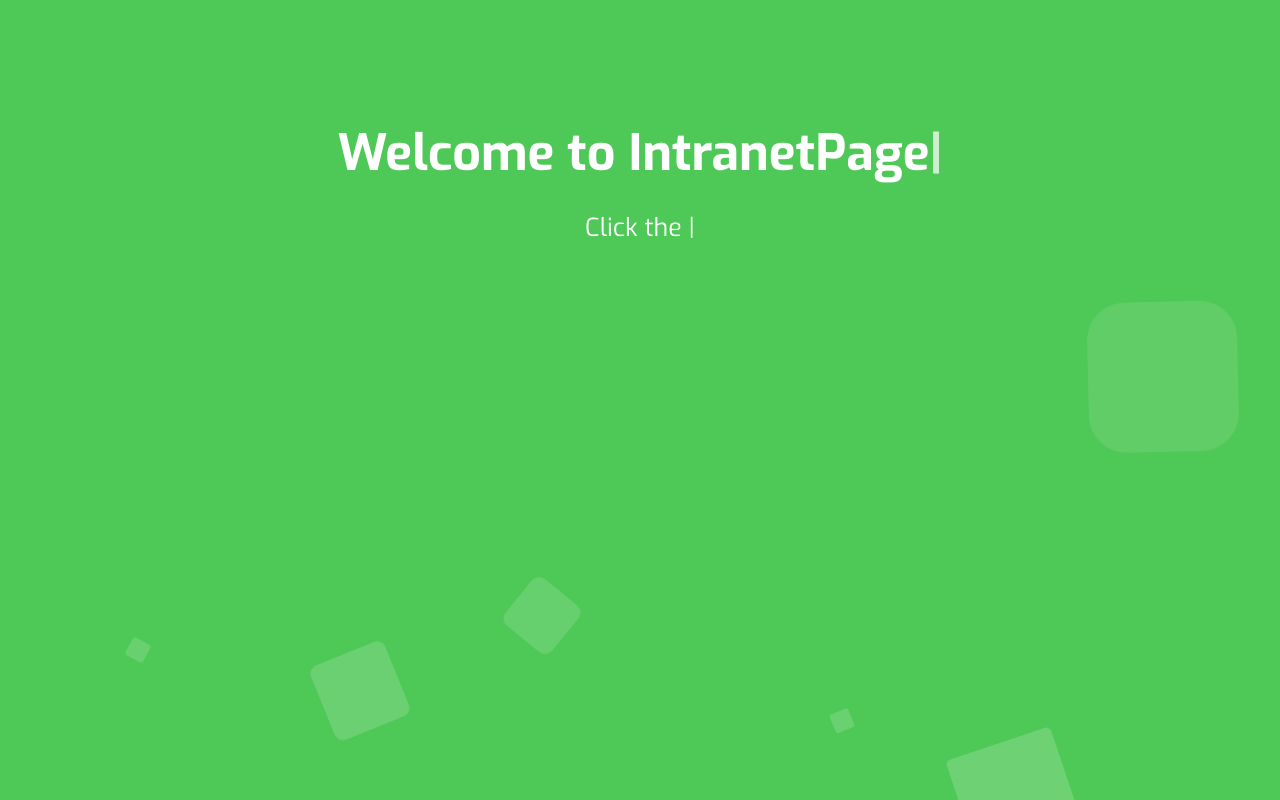
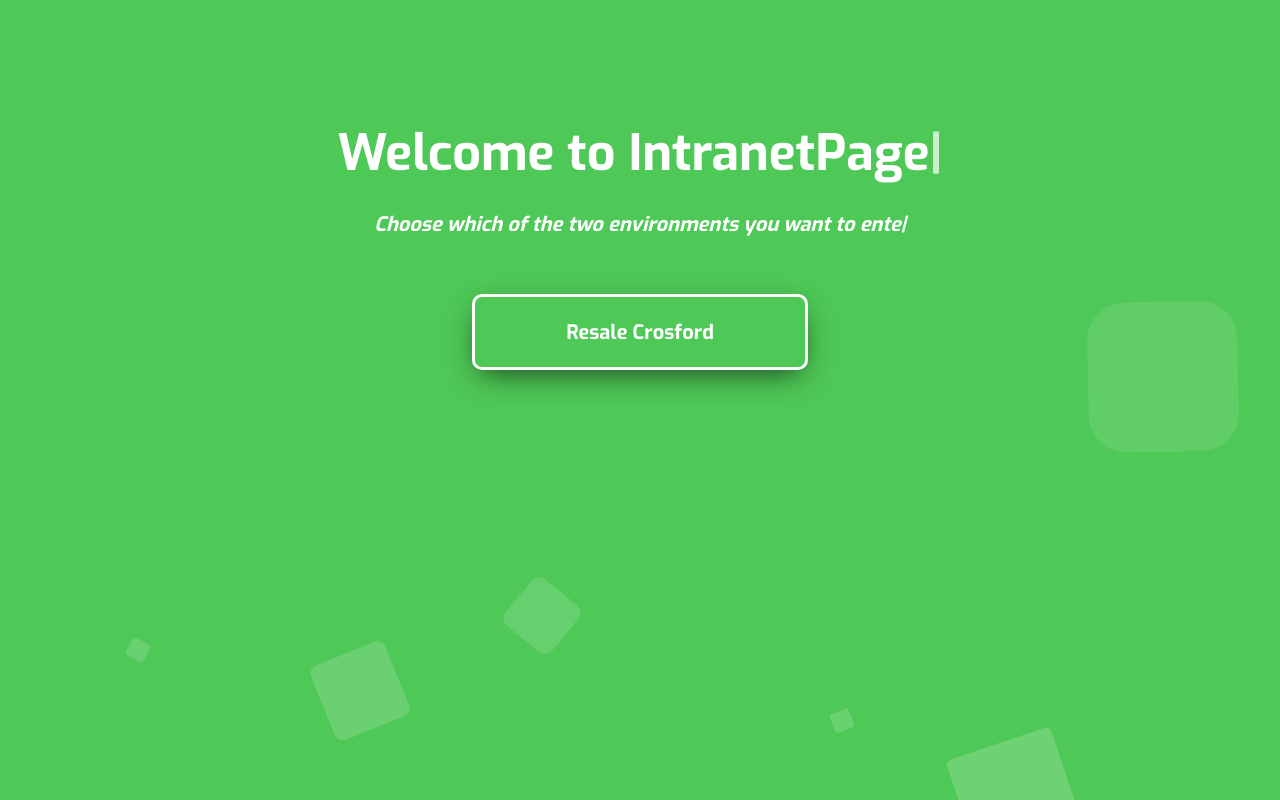
Before and after one commit to viniciusmarquesvaz/AnymateIntranet, a React (Create React App) app: page / in a window 1280 px wide. Built offline with nearby package versions, Linux system fonts and the light colour scheme.

Commit message:
ReactTypist and btn entrace

```diff
--- a/src/components/Atoms/btnMainEntrace/index.tsx
+++ b/src/components/Atoms/btnMainEntrace/index.tsx
@@ -4,8 +4,14 @@ import React from 'react'
 
 export const BtnEntrace   = () =>  {
   return (
-    <div className="containerBtnEntrace">
-  <a className="btn">Entrace</a>
-</div>
+
+    <div className='btnContainer'>
+      <a className="bt1"><span className="txt1">Resale Crosford</span></a>
+    </div>
+
+
+
+
+
   )
 }
--- a/src/components/Pages/MainFirstPage/index.tsx
+++ b/src/components/Pages/MainFirstPage/index.tsx
@@ -1,5 +1,6 @@
 import React from 'react'
 import '../../../styles/backgroundMainPageStyles/background.layout.css'
+import { BtnEntrace } from '../../Atoms/btnMainEntrace'
 import Typed from 'react-typed'
 
 
@@ -19,15 +20,14 @@ export const MainFirstPage= ()   => {
      <p>
      <Typed
       strings={[
-        "Click the button to enter the environment",
-        ""
+        "Choose which of the two environments you want to enter ✏️"
       ]}
-      typeSpeed={50}
-      backSpeed={50}
-      startDelay={50}
-      loop
+      typeSpeed={80}
+      backDelay={50}
+      loop={false}
     />
      </p>
+     <BtnEntrace />
     </div><div className="area">
         <ul className="circles">
           <li></li>
--- a/src/pages/Routes/index.tsx
+++ b/src/pages/Routes/index.tsx
@@ -8,8 +8,7 @@ import React from 'react'
      <Routes>
         <Route path= "/" element={<MainFirstPage/>} />
         <Route path= "/home" element={<p>oii</p>} />
-
-    </Routes>
+      </Routes>
 
 
 );
--- a/src/styles/backgroundMainPageStyles/backgorund.btnEntrace.css
+++ b/src/styles/backgroundMainPageStyles/backgorund.btnEntrace.css
@@ -1,25 +1,38 @@
+@import url('https://fonts.googleapis.com/css?family=Exo:400,700,300');
+
+.btnContainer{
+  margin-top: 20px;
+  z-index: 100;
+  display: flex;
+  width: 100%;
+  background-color: rgb(29, 224, 159);
+  color: azure;
+  justify-content: center;
+}
+
 .bt1 {
-  border-radius: 20px;
-  background-color: #a01d4b;
-  border-style: double;
+  display: flex;
+  align-items: center;
+  justify-content: center;
+  font-family: 'Exo', sans-serif;
+  z-index: 100;
+  border-radius: 10px;
+  background-color:transparent;
+  border-style:solid;
   color: #fff;
-  border-color: white;
   text-align: center;
   font-size: 20px;
-  padding: 20px;
-  width: 350px;
-  height: 70px;
+  padding: 15px;
+  width: 300px;
+  height: 40px;
   transition: all 0.2s;
   cursor: pointer;
   margin: 36px;
-  box-shadow: 0 10px 20px -8px rgba(0, 0, 0, 0.7);
-  font-variant: small-caps;
-  font-weight: bolder;
+  box-shadow: 0 10px 30px -8px rgba(0, 0, 0, 0.7);
+  font-weight: bold;
   position: absolute;
   cursor: pointer;
   transition: 0.5s;
-  top: 12.6rem;
-  left: 18.5rem;
 }
 /*tipografia dos botao abaixo*/
 
@@ -27,20 +40,22 @@
   content: '»';
   position: absolute;
   opacity: 0;
-  top: 14px;
+  /* padding-right: 24px;
+  padding-left: 8px; */
   right: -20px;
   transition: 0.5s;
 }
 
 .bt1:hover {
-  padding-right: 24px;
+ padding-right: 24px;
   padding-left: 8px;
   position: absolute;
-  top: 12.6rem;
-  left: 18.5rem;
+
 }
 
 .bt1:hover:after {
   opacity: 1;
+   padding-right: 24px;
+  padding-left: 8px;
   right: 10px;
 }
--- a/src/styles/backgroundMainPageStyles/background.layout.css
+++ b/src/styles/backgroundMainPageStyles/background.layout.css
@@ -25,8 +25,10 @@ body{
 .context p{
   margin-top: 25px;
   color: #fff;
+  font-weight: bold;
+  font-style: italic;
   text-align: center;
-  font-size: 25px;
+  font-size: 20px;
 }
 
 .area{
```
